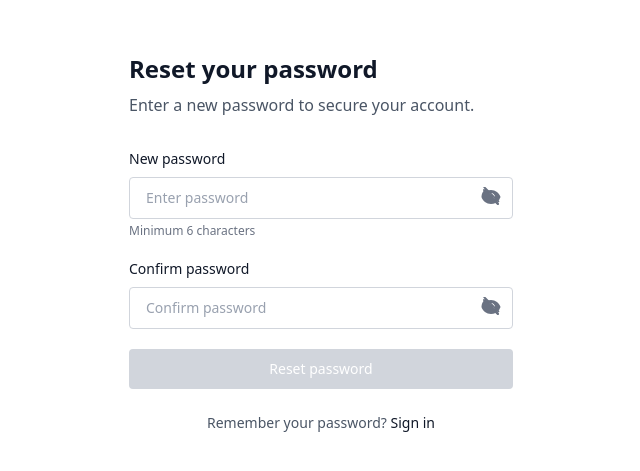
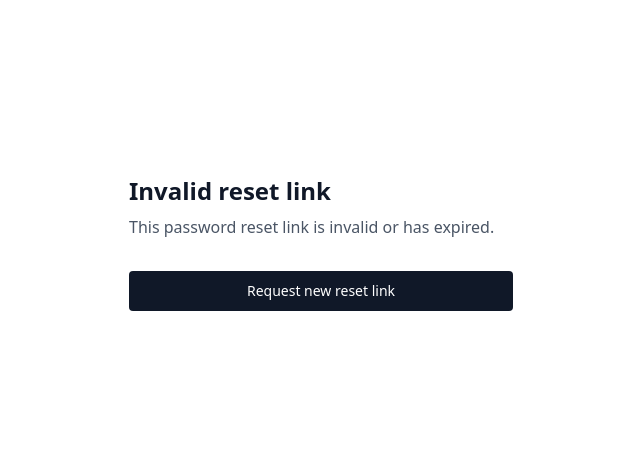
Before and after one commit to harshkumar808348/nextforbegineers, a Next.js app: page /reset-password in a window 1280 px wide. Shown: the part 157-628 px from the top of the page, without its empty margins (319-959 px from the left). Built offline with nearby package versions, Linux system fonts and the light colour scheme.

Commit message:
update the origin

```diff
--- a/app/reset-password/page.tsx
+++ b/app/reset-password/page.tsx
@@ -1,12 +1,37 @@
 "use client";
 
 export const dynamic = "force-dynamic";
+export const fetchCache = "force-no-store";
 
 import { useSearchParams, useRouter } from "next/navigation";
-import { useState } from "react";
+import { Suspense, useState } from "react";
 import Link from "next/link";
 
-export default function ResetPassword() {
+// Wrap the main component in Suspense
+export default function ResetPasswordPage() {
+  return (
+    <Suspense fallback={<ResetPasswordLoading />}>
+      <ResetPassword />
+    </Suspense>
+  );
+}
+
+function ResetPasswordLoading() {
+  return (
+    <div className="min-h-screen bg-white flex items-center justify-center px-4 py-12">
+      <div className="w-full max-w-sm">
+        <div className="mb-8">
+          <h1 className="text-2xl font-semibold text-gray-900 mb-2">
+            Reset your password
+          </h1>
+          <p className="text-gray-600">Loading...</p>
+        </div>
+      </div>
+    </div>
+  );
+}
+
+function ResetPassword() {
   const params = useSearchParams();
   const router = useRouter();
 
@@ -79,6 +104,31 @@ export default function ResetPassword() {
       handleReset();
     }
   };
+
+  // Handle case when token is missing
+  if (!token) {
+    return (
+      <div className="min-h-screen bg-white flex items-center justify-center px-4 py-12">
+        <div className="w-full max-w-sm">
+          <div className="mb-8">
+            <h1 className="text-2xl font-semibold text-gray-900 mb-2">
+              Invalid reset link
+            </h1>
+            <p className="text-gray-600">
+              This password reset link is invalid or has expired.
+            </p>
+          </div>
+          <Link
+            href="/forgot-password"
+            className="w-full bg-gray-900 text-white px-4 py-2.5 rounded font-medium
+                     hover:bg-gray-800 transition-colors text-sm text-center block"
+          >
+            Request new reset link
+          </Link>
+        </div>
+      </div>
+    );
+  }
 
   return (
     <div className="min-h-screen bg-white flex items-center justify-center px-4 py-12">
```
